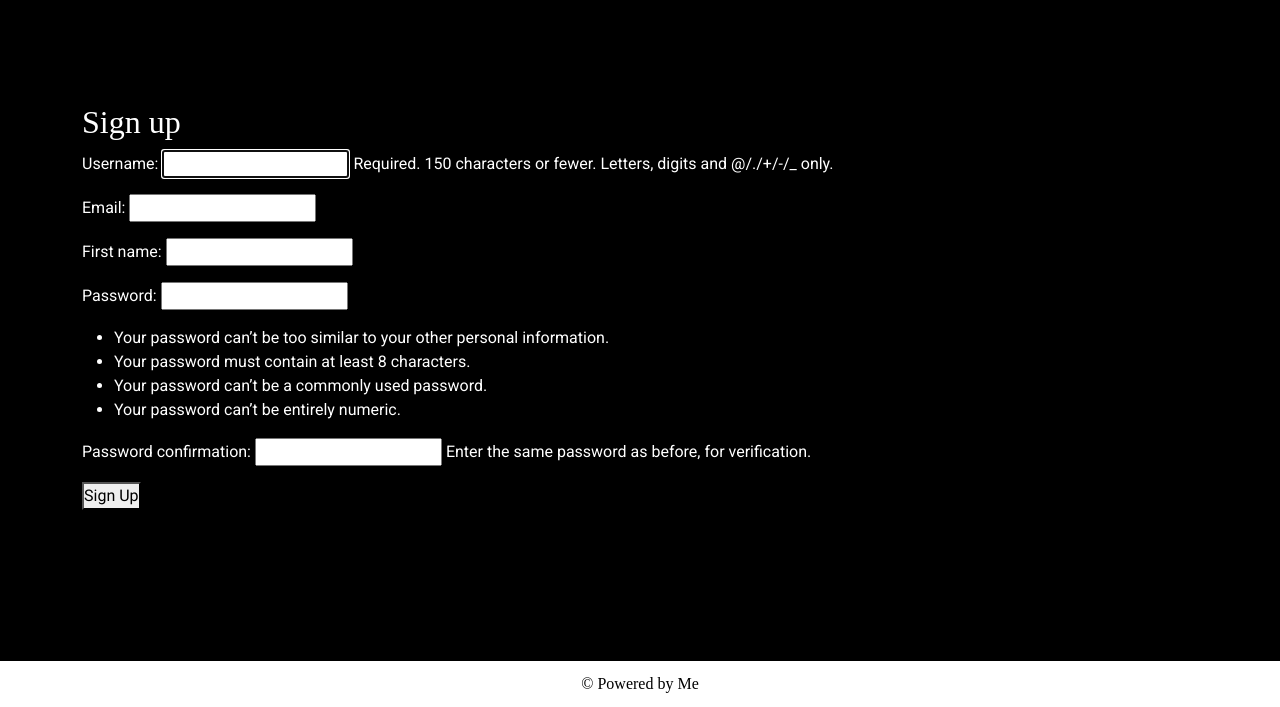
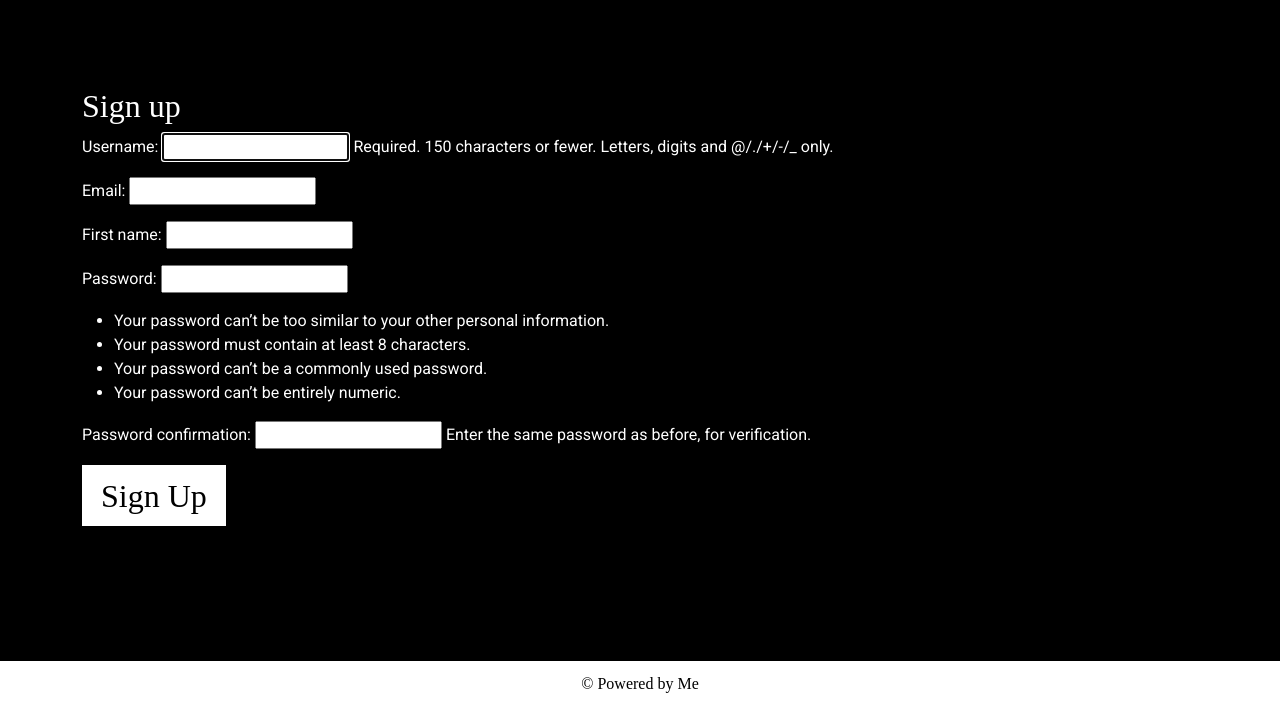
Before and after one commit to Kathrin-ddggxh/events_site, a Django app: page /accounts/signup/ in a window 1280 px wide. Shown: the part 93-800 px from the top of the page. Run offline with Django 4.2, Linux system fonts and the light colour scheme; some libraries are stand-ins or nearby versions; some web fonts are replaced.

Commit message:
link sign up functionality to navbar

```diff
--- a/static/css/styles.css
+++ b/static/css/styles.css
@@ -87,6 +87,25 @@
     border: none;
 }
 
+
+/* Authentication */
+
+.auth-btn {
+    border: none;
+    font-family: var(--heading);
+    font-size: 2rem;
+    padding: .1em .5em;
+    color: var(--black);
+    background-color: var(--white);
+    border: 3px solid transparent;
+}
+
+.auth-btn:hover, .auth-btn:active {
+    color: var(--white);
+    background-color: var(--black);
+    border: 3px var(--white) solid;
+}
+
 /* Home page */
 
 h1 {
--- a/templates/includes/header.html
+++ b/templates/includes/header.html
@@ -32,7 +32,7 @@
                         <a class="nav-link dropdown-toggle nav-admin {% if request.resolver_match.url_name == 'login' %}active{% endif %}"
                             href="#" id="navbarDropdown" role="button" data-bs-toggle="dropdown" aria-expanded="false">Admin</a>
                         <ul class="dropdown-menu" aria-labelledby="navbarDropdown">
-                            <li><a class="dropdown-item nav-link nav-admin" href="#">New</a></li>
+                            <li><a class="dropdown-item nav-link nav-admin" {% if request.resolver_match.url_name == 'signup' %}aria-current="page"{% endif %} href="{% url 'signup' %}">New</a></li>
                             <li><a class="dropdown-item nav-link nav-admin" {% if request.resolver_match.url_name == 'login' %}aria-current="page"{% endif %} href="{% url 'login' %}">Existing</a></li>
                         </ul>
                     </li>
--- a/users/templates/users/login.html
+++ b/users/templates/users/login.html
@@ -7,6 +7,6 @@
 <form method="post">
   {% csrf_token %}
   {{ form.as_p }}
-  <button type="submit">Log In</button>
+  <button class="auth-btn" type="submit">Log In</button>
 </form>
 {% endblock %}
--- a/users/templates/users/logout.html
+++ b/users/templates/users/logout.html
@@ -7,6 +7,6 @@
 <form method="post">
   {% csrf_token %}
   <p>Are you sure you want to log out?</p>
-  <button type="submit">Logout</button>
+  <button class="auth-btn" type="submit">Logout</button>
 </form>
 {% endblock %}
--- a/users/templates/users/signup.html
+++ b/users/templates/users/signup.html
@@ -12,6 +12,6 @@
   <form method="post">
     {% csrf_token %}
     {{ form.as_p }}
-    <button type="submit">Sign Up</button>
+    <button class="auth-btn" type="submit">Sign Up</button>
   </form>
 {% endblock %}
--- a/users/views.py
+++ b/users/views.py
@@ -18,7 +18,7 @@
     """
 
     form_class = UserRegisterForm
-    success_url = reverse_lazy("home")
+    success_url = reverse_lazy("login")
     template_name = "users/signup.html"
     success_message = "Registration was successful"
 
```
